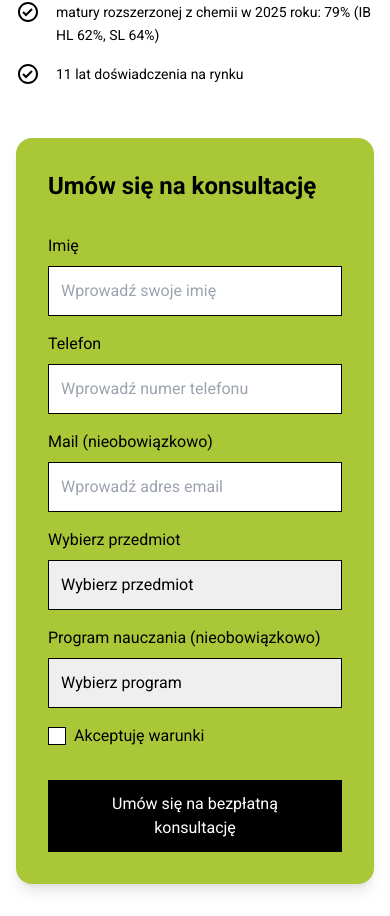
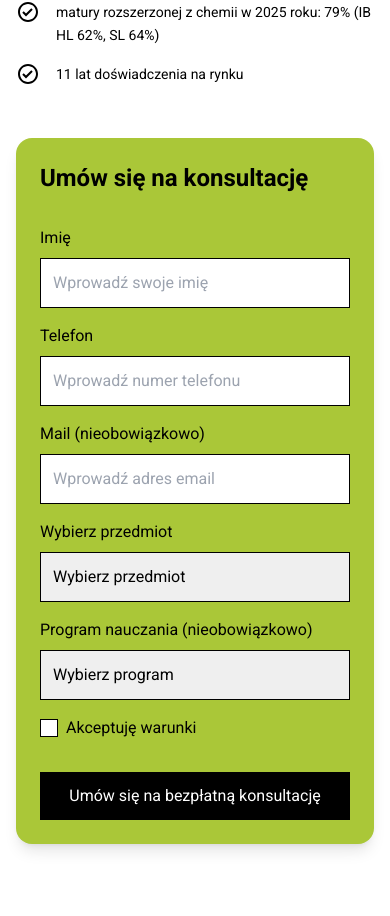
Before and after one commit to filipwronski/eduwave-landing, a Vue app: page / in a window 390 px wide. Shown: the part 835-1751 px from the top of the page. After the commit the page ends 1711 px from the top, so only its background shows below. Built offline with nearby package versions, Linux system fonts and the light colour scheme.

Commit message:
feat: desktop breakpoint, css refactor

```diff
--- a/src/components/ContactForm.vue
+++ b/src/components/ContactForm.vue
@@ -1,5 +1,5 @@
 <template>
-  <div id="contact-form" class="bg-[#aac738] w-full rounded-2xl p-8 lg:p-6 shadow-lg">
+  <div id="contact-form" class="bg-[#aac738] w-full rounded-2xl p-6 lg:p-6 shadow-lg">
     <h3 class="text-2xl lg:text-2xl font-bold text-black mb-8">
       Umów się na konsultację
     </h3>
--- a/src/components/LandingPage.vue
+++ b/src/components/LandingPage.vue
@@ -2,12 +2,12 @@
   <div class="min-h-screen bg-white">
     <!-- Hero Section -->
     <section class="relative overflow-hidden">
-      <div class="max-w-[1280px] mx-auto px-4 sm:px-6 lg:px-8">
-        <div class="flex flex-col lg:flex-row gap-[20px] lg:gap-5">
+      <div class="max-w-[1280px] mt-4 sm:mt-12 md:mt-16 lg:mt-24 mx-auto px-4 sm:px-6 lg:px-8">
+        <div class="flex flex-col md:flex-row gap-[20px] lg:gap-5">
           <!-- Left Content -->
           <div class="flex w-full flex-col fade-in lg:pr-[120px]">
             <!-- Logo -->
-            <div class="mb-8 mt-12 lg:mt-16">
+            <div class="mb-8 mt-8 lg:mt-16">
               <img
                 src="/logo.svg"
                 alt="Eduwave Logo"
@@ -29,7 +29,7 @@
             <!-- CTA Button -->
             <button
               @click="scrollToForm"
-              class="btn-primary text-base lg:text-lg px-6 py-3 mb-12 block w-full lg:hidden"
+              class="btn-primary text-base lg:text-lg px-6 py-3 mb-12 block w-full sm:hidden"
             >
               Umów się na bezpłatną konsultację
             </button>
@@ -61,7 +61,7 @@
           </div>
 
           <!-- Right Content - Contact Form (Desktop) -->
-          <div class="flex w-full mt-8 mb-8 lg:max-w-[400px] lg:mt-16">
+          <div class="flex w-full mt-8 mb-8 md:max-w-[360px] lg:max-w-[400px] lg:mt-16">
             <ContactForm />
           </div>
         </div>
```
